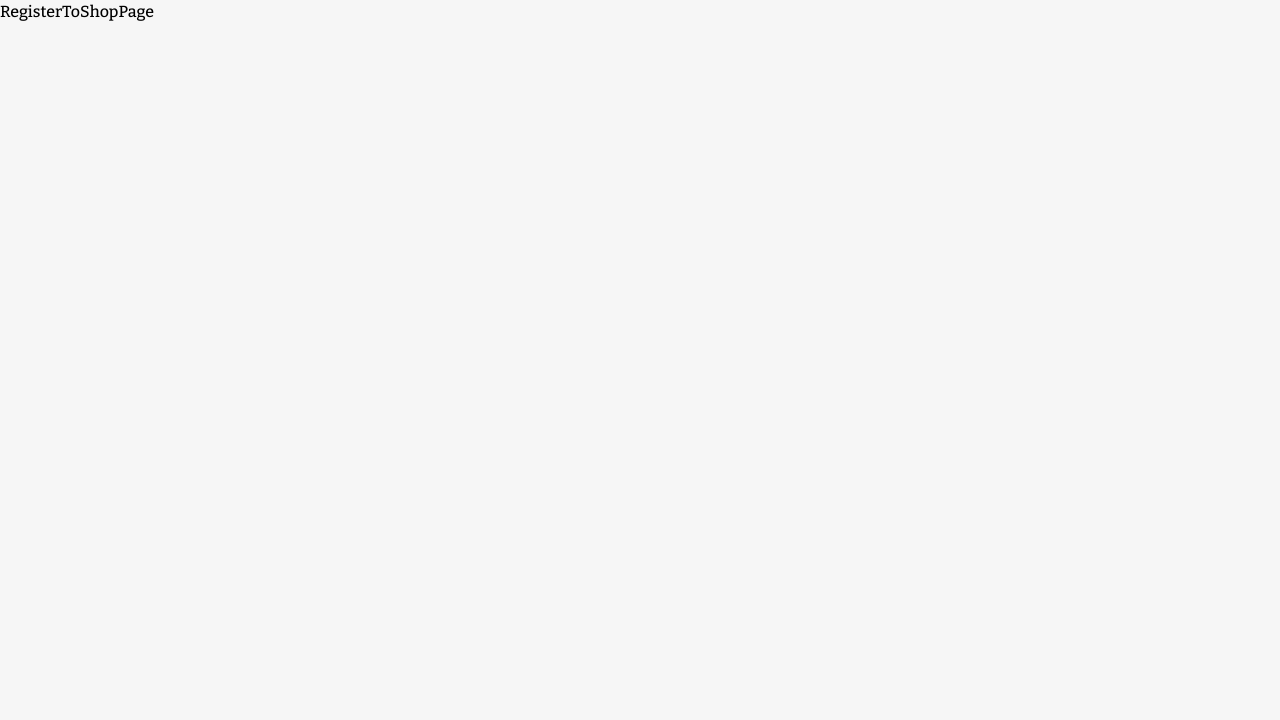
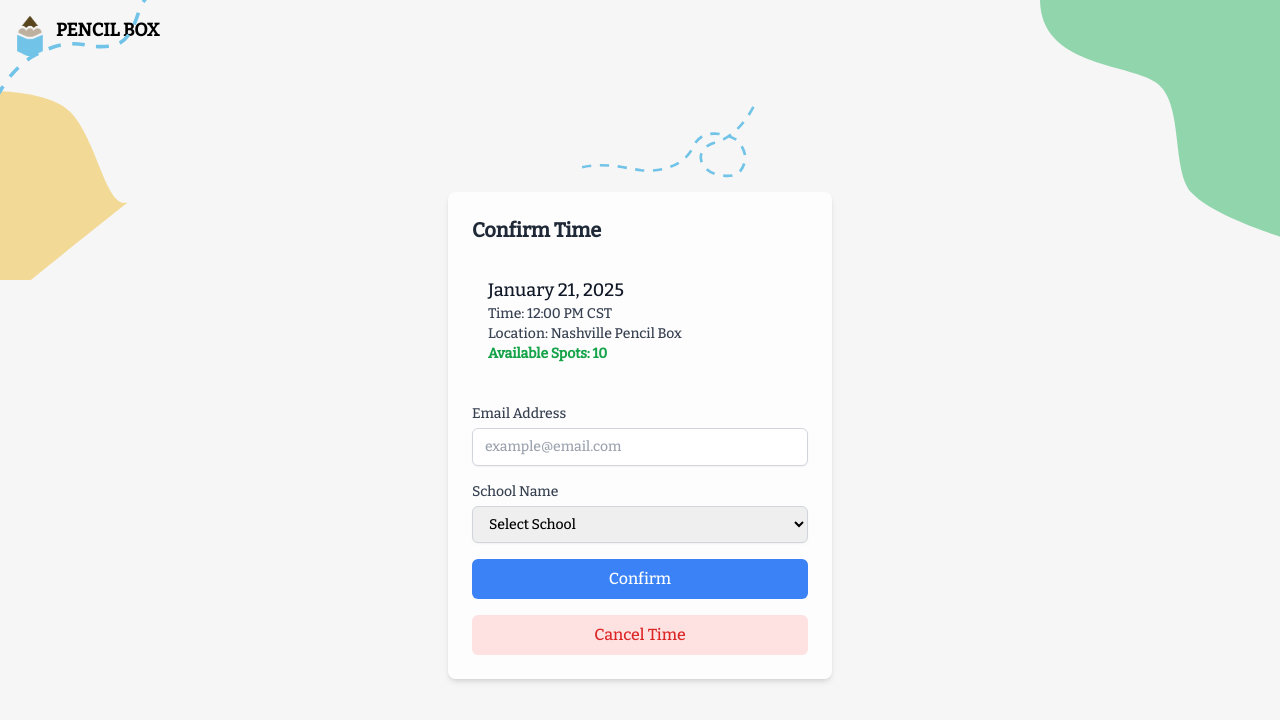
Before and after one commit to Pencil-For-Schools/pencil-tech-ui, a Next.js app: page /register-to-shop in a window 1280 px wide. Shown: the top 720 px of the page. Built offline with nearby package versions, Linux system fonts and the light colour scheme.

Commit message:
added confirm time part 1

```diff
--- a/src/app/(scheduling)/layout.js
+++ b/src/app/(scheduling)/layout.js
@@ -1,3 +1,27 @@
-export default function ReserveTimeLayout({ children }) {
-  return <section>{children}</section>
+export default function SchedulingLayout({ children }) {
+  return (
+    <>
+      {/* BACKGROUND */}
+      <div className="flex justify-left z-50 p-4">
+        <img
+          src="/images/pencil-icon-2.f7c1ee4b.svg"
+          id="pencil-icon"
+          alt="A cartoon pencil"
+          className="h-10 w-10 pr-3"
+        />
+        <div className="text-left">
+          {/* Doubled the font size */}
+          <h1 className="text-black font-bold text-lg">PENCIL BOX</h1>{" "}
+          {/* Doubled the font size */}
+        </div>
+      </div>
+      <div className="">
+        <div className="blob-1"></div>
+        <div className="blob-2"></div>
+        <div className="dotted-line-1"></div>
+        <div className="dotted-line-2"></div>
+      </div>
+      {children}
+    </>
+  );
 }
--- a/src/app/(scheduling)/register-to-shop/page.js
+++ b/src/app/(scheduling)/register-to-shop/page.js
@@ -1,10 +1,88 @@
-import React from 'react'
+'use client';
 
-export default function RegisterToShopPage() {
+import { useEffect, useState } from 'react';
+
+const intialState = {
+  email: '',
+  school: '',
+}
+
+// https://example.com/register-to-shop?schedule_item_id={ID}
+export default function ConfirmTime({ params, searchParams}) {
+  const [email, setEmail] = useState(intialState.email);
+  const [school, setSchool] = useState(intialState.school);
+
+
+  useEffect(()=>{
+    // MAKE CALL TO API USING SEARCHPARAMS ID :
+
+  }, [params, searchParams])
+
+  const resetForm = () => {
+    setEmail(intialState.email);
+    setSchool(intialState.school);
+  }
+
+  const handleSubmit = (e) => {
+    e.preventDefault();
+
+    console.log("Email", email);
+    console.log("School", school);
+    console.log("YOU SUBMITTED, YA FILTHY ANIMAL! We need an API");
+
+    resetForm();
+  }
+
   return (
-
-    // PAGE FOR REGISTERING WHERE USE ENTERS EMAIL AND SCHOOL
-
-    <div>RegisterToShopPage</div>
-  )
+    <div className="flex flex-col items-center justify-center mt-[120px] relative z-[1000]">
+      <div className="shadow-md bg-white/80 rounded-lg p-6 w-full max-w-sm">
+        <h2 className="text-xl font-semibold text-gray-800 mb-4">Confirm Time</h2>
+        <div className="p-4 rounded-md mb-6">
+          <p className="text-lg font-medium text-gray-900">January 21, 2025</p>
+          <p className="text-sm text-gray-700">Time: 12:00 PM CST</p>
+          <p className="text-sm text-gray-700">Location: Nashville Pencil Box</p>
+          <p className="text-sm text-green-600 font-semibold">Available Spots: 10</p>
+        </div>
+        <form onSubmit={handleSubmit} className="space-y-4">
+          <div>
+            <label className="block text-sm font-medium text-gray-700">Email Address</label>
+            <input
+              type="email"
+              value={email}
+              onChange={(e) => setEmail(e.target.value)}
+              placeholder="example@email.com"
+              className="mt-1 block w-full px-3 py-2 border border-gray-300 rounded-md shadow-sm focus:outline-none focus:ring-blue-500 focus:border-blue-500 sm:text-sm"
+            />
+          </div>
+          <div>
+            <label className="block text-sm font-medium text-gray-700">School Name</label>
+            <select
+              value={school}
+              onChange={(e) => setSchool(e.target.value)}
+              className="mt-1 block w-full px-3 py-2 border border-gray-300 rounded-md shadow-sm focus:outline-none focus:ring-blue-500 focus:border-blue-500 sm:text-sm"
+            >
+              <option value="">Select School</option>
+              <option value="School 1">School 1</option>
+              <option value="School 2">School 2</option>
+              {/* TODO: Connect to API Add more schools as needed */}
+            </select>
+          </div>
+          <div className="flex flex-col">
+            <button
+              type="submit"
+              className="flex-1 bg-blue-500 text-white px-4 py-2 rounded-md hover:bg-blue-600 mb-4 transition-colors"
+            >
+              Confirm
+            </button>
+            <button
+              type="button"
+              className="flex-1 bg-red-100 text-red-600 px-4 py-2 rounded-md hover:bg-red-200 transition-colors"
+            >
+              Cancel Time
+            </button>
+          </div>
+        </form>
+      </div>
+    </div>
+  );
 }
```
